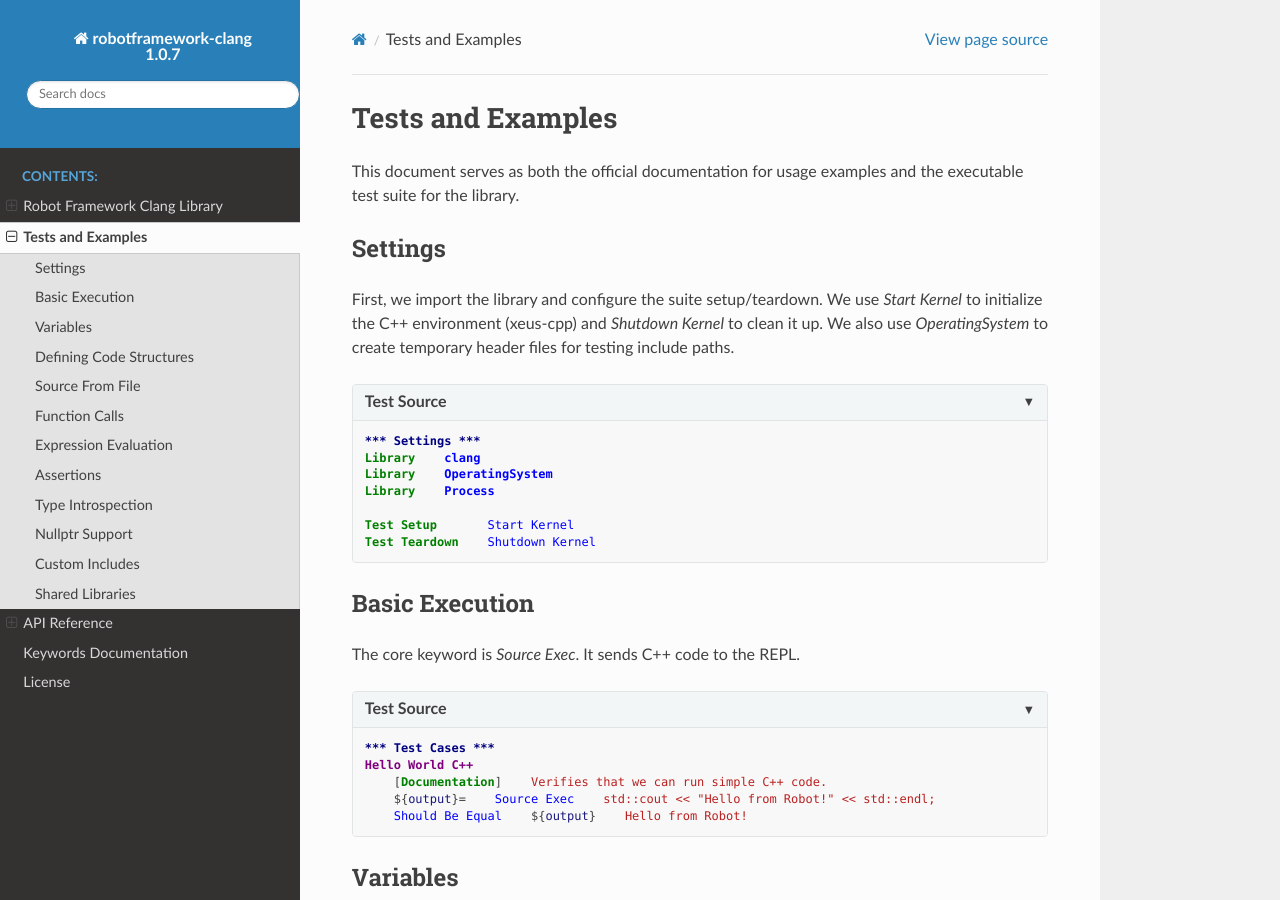
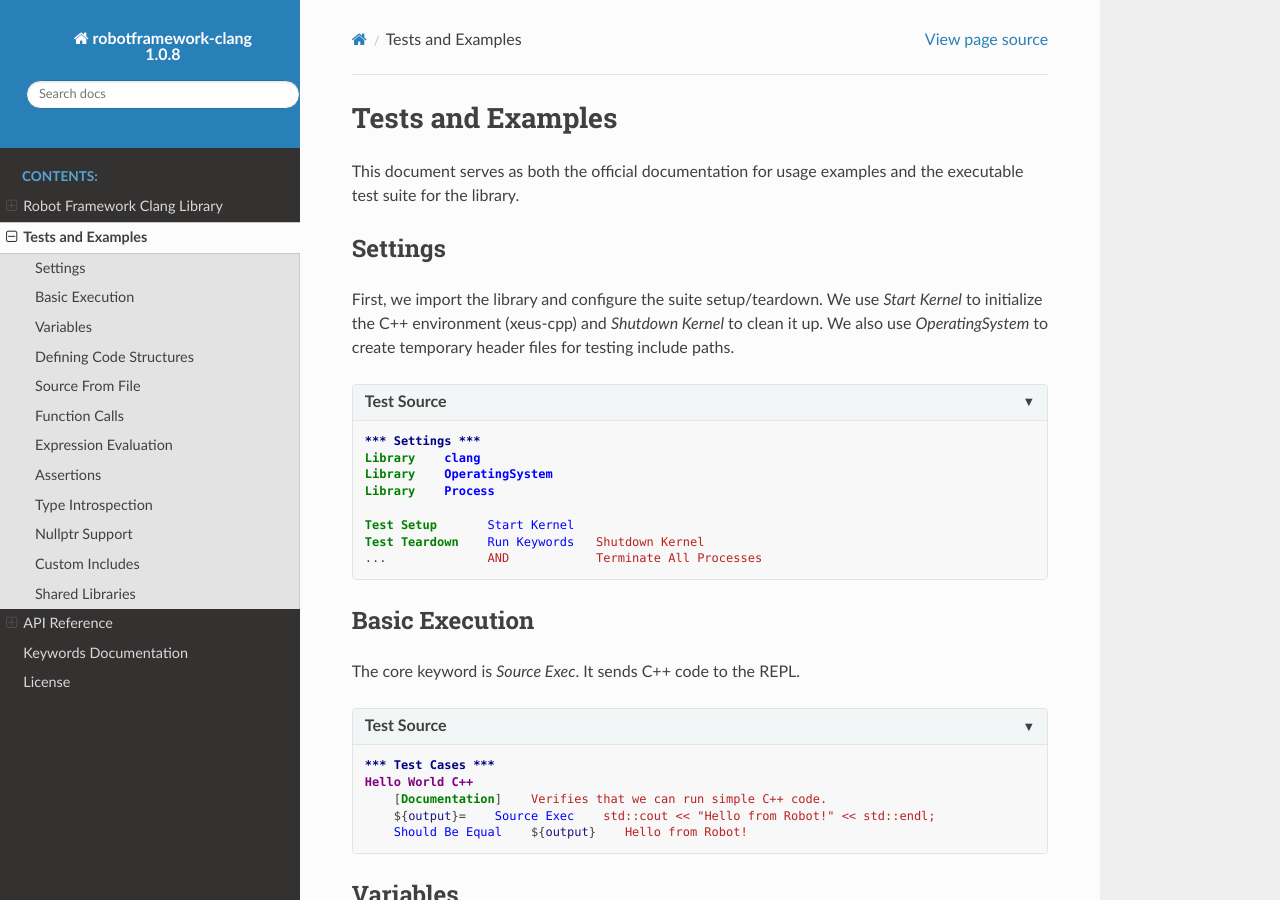
Before and after one commit to maxrossello/robotframework-clang, a Sphinx documentation site: the page built from docs/tests.rst, in a window 1280 px wide and 900 px high. Built offline with Sphinx 7.4.7 and the Read the Docs theme 3.1.0, drawn with Linux system fonts in a browser that asks for light colours.

Commit message:
Fix for staged-recipes

```diff
--- a/docs/conf.py
+++ b/docs/conf.py
@@ -22,9 +22,9 @@ project = 'robotframework-clang'
 copyright = '2025- Massimo Rossello'
 author = 'Massimo Rossello'
 # The full version, including alpha/beta/rc tags
-release = '1.0.7'
+release = '1.0.8'
 
-version = '1.0.7'
+version = '1.0.8'
 root_doc = 'index'
 
 templates_path = ['_templates']
--- a/docs/tests.rst
+++ b/docs/tests.rst
@@ -17,7 +17,8 @@ We also use `OperatingSystem` to create temporary header files for testing inclu
     Library    Process
 
     Test Setup       Start Kernel
-    Test Teardown    Shutdown Kernel
+    Test Teardown    Run Keywords   Shutdown Kernel
+    ...              AND            Terminate All Processes
 
 Basic Execution
 ---------------
```
Also changed, not shown: 2 other files.
